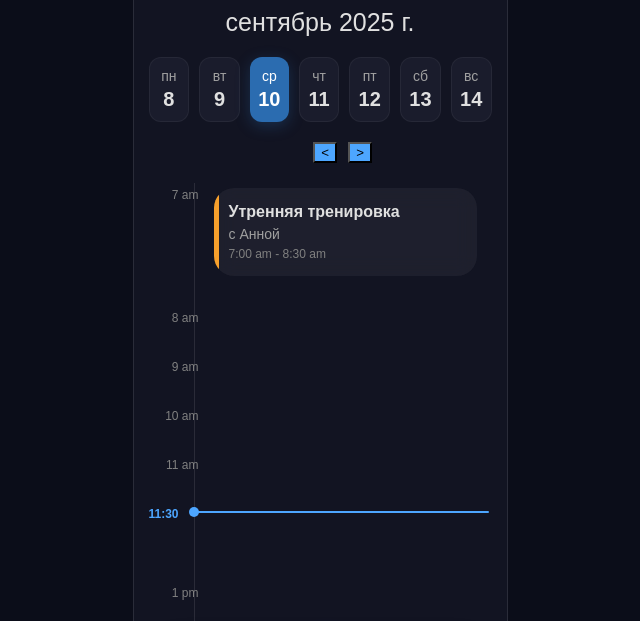
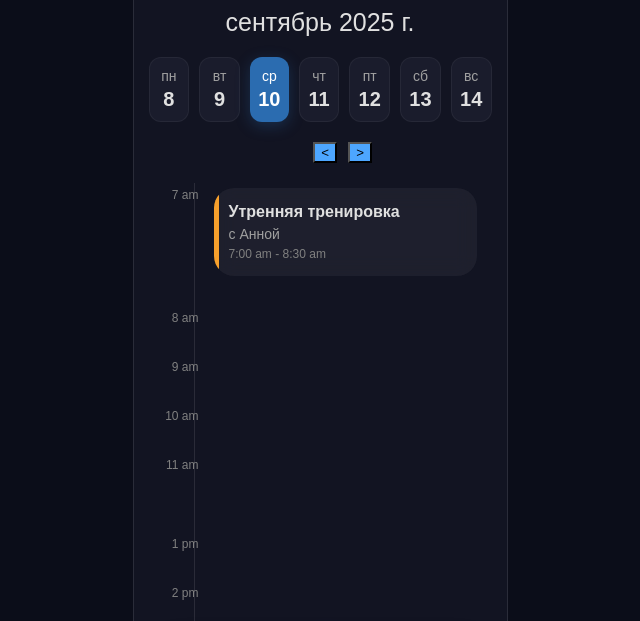
Before and after one commit to Besman1985/TodoList, a plain HTML site: page index.html in a window 1280 px wide. Shown: the part 81-702 px from the top of the page, without its empty margins (320-960 px from the left). Drawn offline with Linux system fonts and the light colour scheme.

Commit message:
10/09/2025-2

```diff
--- a/index.html
+++ b/index.html
@@ -59,10 +59,10 @@
 
 
 
-            <div class="time-line current-time">
+            <!-- <div class="time-line current-time">
                 <span class="time-label">11:30</span>
                 <div class="current-time-indicator"></div>
-            </div>
+            </div> -->
 
 
 
```
